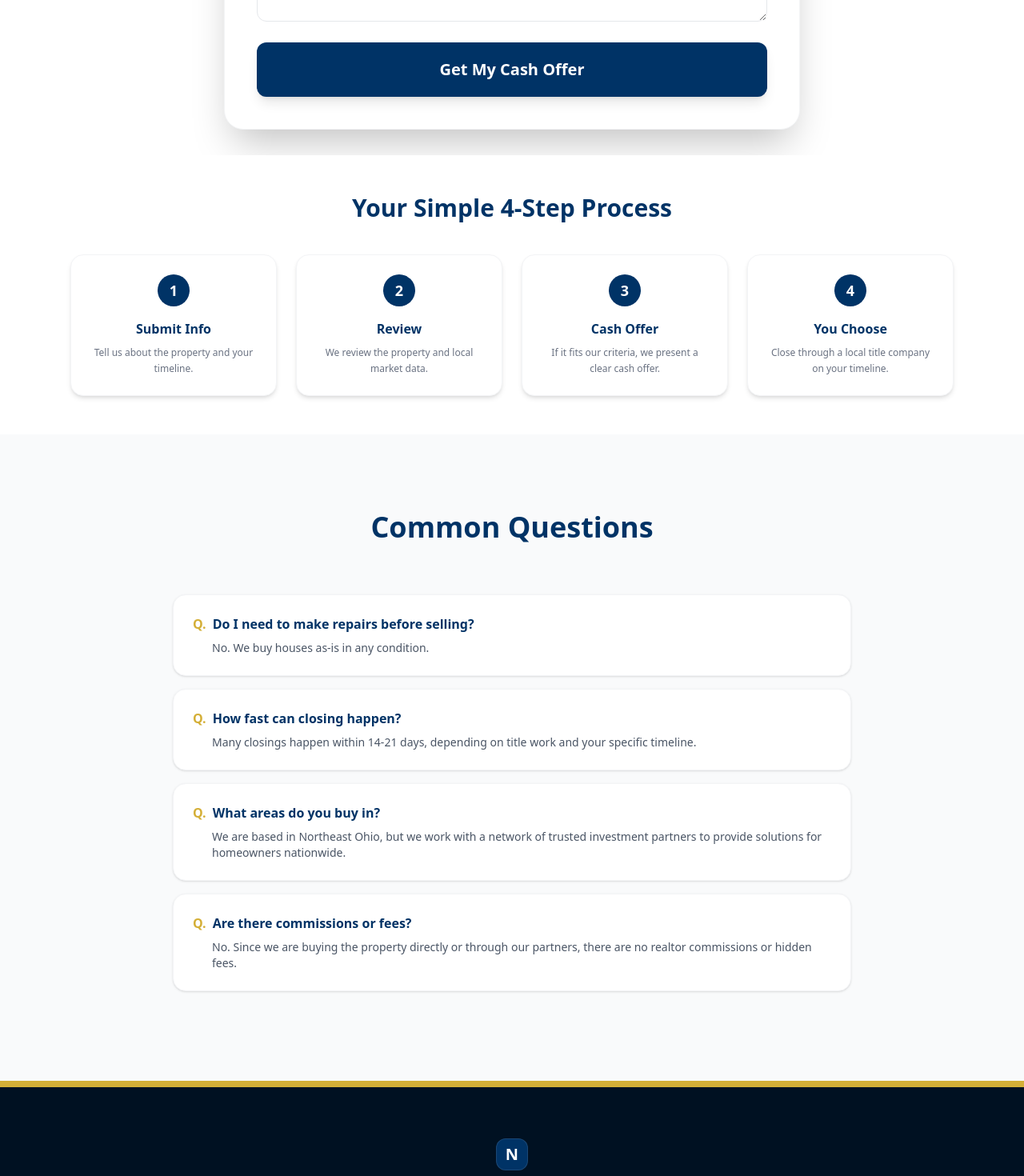
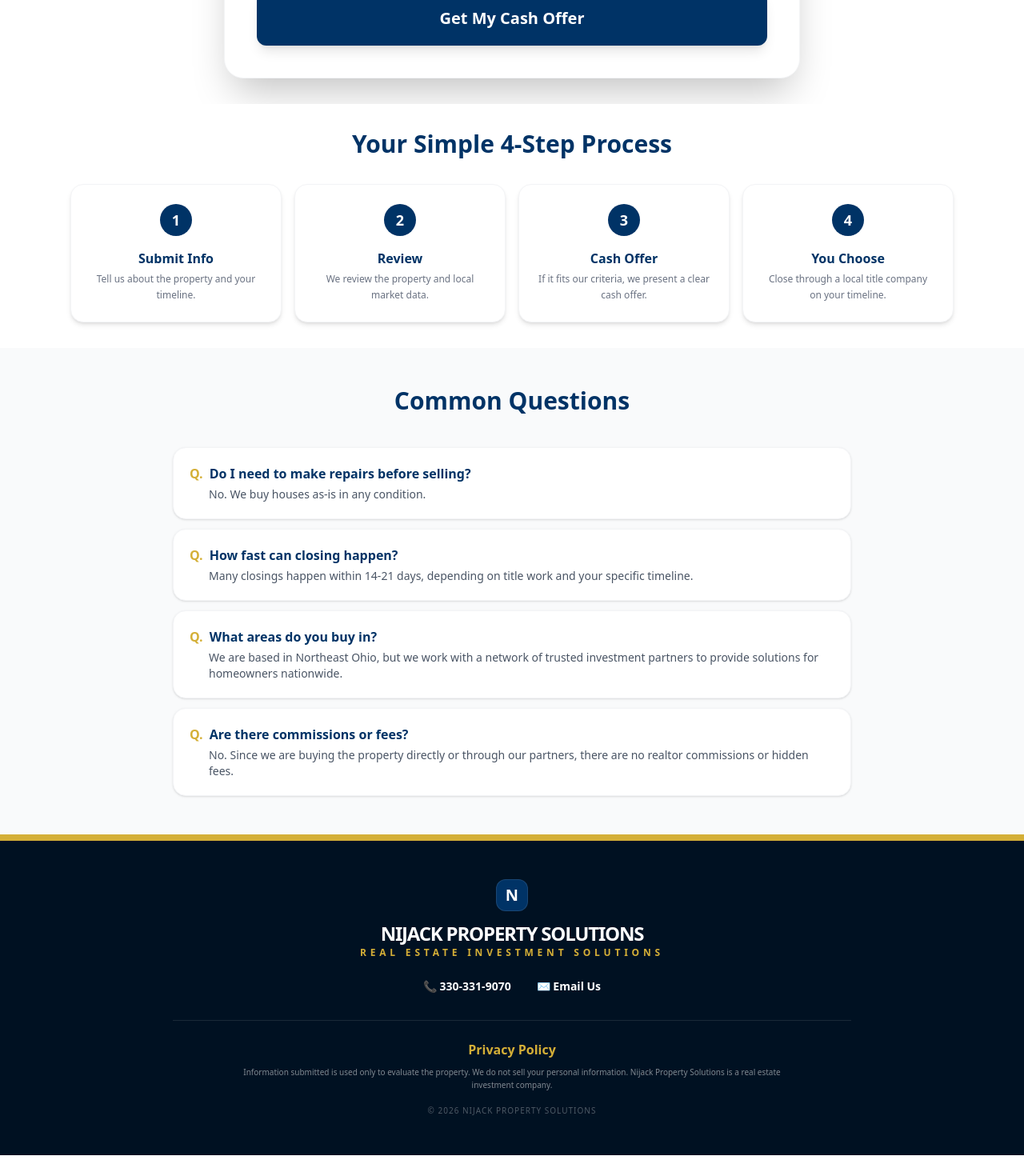
Before and after one commit to nijackacquisitions56/nijack-property-solutions, a React (Vite) app: page / in a window 1280 px wide. Shown: the part 1160-2630 px from the top of the page at 80% size. After the commit the page ends 2604 px from the top, so only its background shows below. Built offline with nearby package versions, Linux system fonts and the light colour scheme.

Commit message:
Update App.jsx

```diff
--- a/src/App.jsx
+++ b/src/App.jsx
@@ -27,8 +27,8 @@ export default function NijackPropertySolutionsWebsite() {
 
       {/* HEADER */}
       <header className="sticky top-0 z-50 border-b bg-white shadow-sm">
-        <div className="mx-auto max-w-7xl px-6 py-4 flex justify-between items-center">
-          <div className="flex items-center gap-3 group">
+        <div className="mx-auto max-w-7xl px-6 py-4 flex justify-between items-center text-center sm:text-left">
+          <div className="flex items-center gap-3 group mx-auto sm:mx-0">
             <div className="relative">
               <div className="h-11 w-11 bg-[#003366] rounded-xl flex items-center justify-center shadow-lg transform group-hover:rotate-3 transition-transform">
                 <span className="text-white font-black text-2xl tracking-tighter">N</span>
@@ -44,19 +44,19 @@ export default function NijackPropertySolutionsWebsite() {
               <div className="text-[11px] text-gray-400 uppercase tracking-[0.3em] font-bold">Solutions</div>
             </div>
           </div>
-          <div className="flex items-center gap-6">
-            <nav className="hidden md:flex gap-8 text-sm font-bold text-[#003366]">
+          <div className="hidden md:flex items-center gap-6">
+            <nav className="flex gap-8 text-sm font-bold text-[#003366]">
               <a href="#how" className="hover:text-[#D4AF37] transition">How It Works</a>
               <a href="#faq" className="hover:text-[#D4AF37] transition">FAQ</a>
               <a href="#contact" className="bg-[#D4AF37] text-white px-6 py-2 rounded-full hover:bg-[#B8860B] transition shadow-lg">Get Offer</a>
             </nav>
-            <a href="tel:3303319070" className="font-bold text-[#003366] text-lg hidden lg:block">📞 330-331-9070</a>
+            <a href="tel:3303319070" className="font-bold text-[#003366] text-lg lg:block">📞 330-331-9070</a>
           </div>
         </div>
       </header>
 
       {/* HERO SECTION */}
-      <section className="bg-gradient-to-br from-[#003366] via-[#002244] to-[#001122] text-white py-24 border-b-4 border-[#D4AF37]">
+      <section className="bg-gradient-to-br from-[#003366] via-[#002244] to-[#001122] text-white py-20 border-b-4 border-[#D4AF37]">
         <div className="mx-auto max-w-5xl px-6 text-center">
           <div className="mb-6 inline-flex rounded-full bg-[#D4AF37]/20 border border-[#D4AF37] px-4 py-1 text-[#D4AF37] text-sm font-bold tracking-wide uppercase">
             Locally Owned & Mission Driven
@@ -84,8 +84,8 @@ export default function NijackPropertySolutionsWebsite() {
       </section>
 
       {/* LEAD FORM SECTION */}
-      <section id="contact" className="mx-auto max-w-3xl px-6 -mt-12 pb-16">
-        <div className="bg-white rounded-3xl p-10 shadow-2xl border border-gray-100">
+      <section id="contact" className="mx-auto max-w-3xl px-6 -mt-12 pb-8">
+        <div className="bg-white rounded-3xl p-8 md:p-10 shadow-2xl border border-gray-100">
           {!submitted ? (
             <>
               <h2 className="text-3xl font-bold text-center mb-8 text-[#003366]">Request Your Cash Offer</h2>
@@ -113,9 +113,8 @@ export default function NijackPropertySolutionsWebsite() {
                   </div>
                 </div>
 
-                {/* UPDATED SITUATIONS */}
                 <div className="p-4 bg-gray-50 rounded-xl border border-gray-100">
-                  <p className="font-bold mb-3 text-[#003366]">Select any that apply:</p>
+                  <p className="font-bold mb-3 text-[#003366]">Property Situation:</p>
                   <div className="grid grid-cols-2 md:grid-cols-3 gap-2 text-sm">
                     {["Probate / Inherited", "Pre-foreclosure", "Code Violations", "Needs Repairs", "Problem Tenants", "Vacant", "Relocating", "Taxes Behind"].map((label) => (
                       <label key={label} className="flex gap-2 items-center cursor-pointer">
@@ -124,7 +123,7 @@ export default function NijackPropertySolutionsWebsite() {
                     ))}
                   </div>
                 </div>
-                <textarea placeholder="Tell us more about the property's situation..." className="rounded-xl border border-gray-200 p-4 w-full h-32 focus:ring-2 focus:ring-[#D4AF37] outline-none" />
+                <textarea placeholder="Tell us more about the property's situation..." className="rounded-xl border border-gray-200 p-4 w-full h-24 focus:ring-2 focus:ring-[#D4AF37] outline-none" />
                 <button type="submit" className="w-full rounded-xl bg-[#003366] py-5 font-black text-white text-xl shadow-lg hover:bg-[#002244] transition-all transform hover:-translate-y-1">Get My Cash Offer</button>
               </form>
             </>
@@ -138,15 +137,15 @@ export default function NijackPropertySolutionsWebsite() {
         </div>
       </section>
 
-      {/* HOW IT WORKS */}
-      <section id="how" className="py-12 bg-white -mt-8">
+      {/* HOW IT WORKS - MOVED UP TIGHTER */}
+      <section id="how" className="py-8 bg-white">
         <div className="mx-auto max-w-6xl px-6 text-center">
-          <h2 className="text-3xl font-black mb-10 text-[#003366]">Your Simple 4-Step Process</h2>
-          <div className="grid md:grid-cols-4 gap-6">
+          <h2 className="text-3xl font-black mb-8 text-[#003366]">Your Simple 4-Step Process</h2>
+          <div className="grid md:grid-cols-4 gap-4">
             {steps.map((step, i) => (
               <div key={i} className="p-6 rounded-2xl bg-white border border-gray-100 shadow-md">
                 <div className="h-10 w-10 rounded-full bg-[#003366] text-white flex items-center justify-center text-lg font-black mx-auto mb-4">{i + 1}</div>
-                <h3 className="font-extrabold text-[#003366] mb-2">{step.title}</h3>
+                <h3 className="font-extrabold text-[#003366] mb-1">{step.title}</h3>
                 <p className="text-gray-500 text-xs leading-relaxed">{step.text}</p>
               </div>
             ))}
@@ -154,32 +153,34 @@ export default function NijackPropertySolutionsWebsite() {
         </div>
       </section>
 
-      {/* FAQ */}
-      <section id="faq" className="bg-gray-50 py-24">
+      {/* FAQ - MOVED UP TIGHTER */}
+      <section id="faq" className="bg-gray-50 py-12">
         <div className="mx-auto max-w-4xl px-6">
-          <h2 className="text-4xl font-black text-center mb-16 text-[#003366]">Common Questions</h2>
-          {faq.map((item, i) => (
-            <div key={i} className="mb-4 bg-white p-6 rounded-2xl shadow-sm border border-gray-100">
-              <h3 className="font-bold text-[#003366] mb-2 flex items-center gap-2"><span className="text-[#D4AF37]">Q.</span> {item.q}</h3>
-              <p className="text-gray-600 text-sm pl-6">{item.a}</p>
-            </div>
-          ))}
+          <h2 className="text-3xl font-black text-center mb-10 text-[#003366]">Common Questions</h2>
+          <div className="space-y-3">
+            {faq.map((item, i) => (
+              <div key={i} className="bg-white p-5 rounded-2xl shadow-sm border border-gray-100">
+                <h3 className="font-bold text-[#003366] mb-1 flex items-center gap-2 text-sm md:text-base"><span className="text-[#D4AF37]">Q.</span> {item.q}</h3>
+                <p className="text-gray-600 text-xs md:text-sm pl-6">{item.a}</p>
+              </div>
+            ))}
+          </div>
         </div>
       </section>
 
-      {/* FOOTER */}
-      <footer className="bg-[#001122] text-white py-16 text-center border-t-8 border-[#D4AF37]">
+      {/* FOOTER - MOVED UP TIGHTER */}
+      <footer className="bg-[#001122] text-white py-12 text-center border-t-8 border-[#D4AF37]">
         <div className="mx-auto max-w-4xl px-6 text-center">
-           <div className="h-10 w-10 bg-[#003366] rounded-xl flex items-center justify-center mx-auto mb-4 border border-white/10"><span className="text-white font-black text-xl">N</span></div>
+           <div className="h-10 w-10 bg-[#003366] rounded-xl flex items-center justify-center mx-auto mb-3 border border-white/10"><span className="text-white font-black text-xl">N</span></div>
            <div className="font-black text-2xl tracking-tighter uppercase">NIJACK PROPERTY SOLUTIONS</div>
-           <p className="text-[#D4AF37] text-xs font-bold uppercase tracking-[0.4em] mb-8">Real Estate Investment Solutions</p>
-           <div className="flex justify-center gap-8 mb-10 text-sm font-bold">
-            <a href="tel:3303319070">📞 330-331-9070</a>
-            <a href="mailto:info@nijackpropertysolutions.com">✉️ info@nijackpropertysolutions.com</a>
+           <p className="text-[#D4AF37] text-xs font-bold uppercase tracking-[0.4em] mb-6">Real Estate Investment Solutions</p>
+           <div className="flex justify-center gap-8 mb-8 text-sm font-bold">
+            <a href="tel:3303319070" className="hover:text-[#D4AF37] transition">📞 330-331-9070</a>
+            <a href="mailto:info@nijackpropertysolutions.com" className="hover:text-[#D4AF37] transition">✉️ Email Us</a>
           </div>
-          <div className="border-t border-white/10 pt-8 mt-8">
-            <h4 className="text-[#D4AF37] font-bold text-lg mb-4">Privacy Policy</h4>
-            <p className="text-xs opacity-50 max-w-2xl mx-auto leading-loose mb-4">Information submitted is used only to evaluate the property. We do not sell your personal information. Nijack Property Solutions is a real estate investment company.</p>
+          <div className="border-t border-white/10 pt-6">
+            <h4 className="text-[#D4AF37] font-bold text-base mb-2">Privacy Policy</h4>
+            <p className="text-[10px] opacity-50 max-w-2xl mx-auto leading-relaxed mb-4">Information submitted is used only to evaluate the property. We do not sell your personal information. Nijack Property Solutions is a real estate investment company.</p>
             <p className="text-[10px] opacity-30 tracking-widest uppercase">© {new Date().getFullYear()} Nijack Property Solutions</p>
           </div>
         </div>
```
